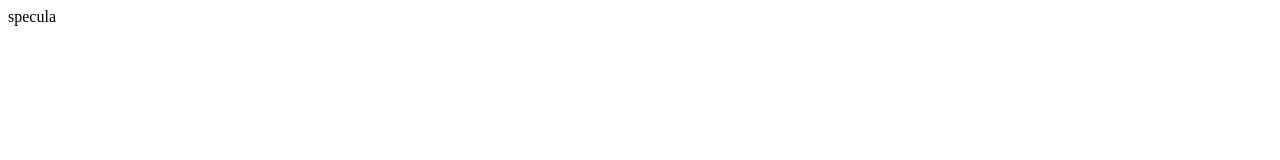
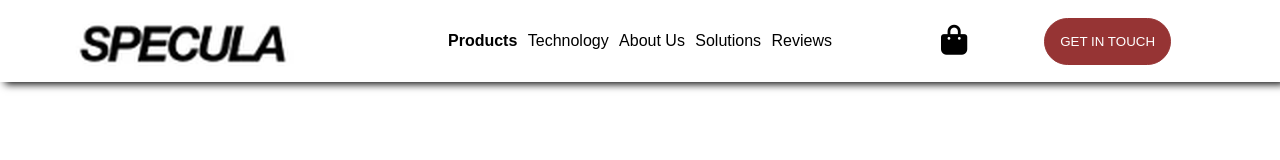
Before and after one commit to Elochukwu3/specula-ui, a plain HTML site: page index.html in a window 1280 px wide. Drawn offline with Linux system fonts and the light colour scheme.

Commit message:
Initial Commit

```diff
--- a/index.html
+++ b/index.html
@@ -4,10 +4,35 @@
     <meta charset="UTF-8">
     <meta name="viewport" content="width=device-width, initial-scale=1.0">
     <title>Specula</title>
+    <link rel="stylesheet" href="../specula-ui/styles/navigation.css">
+    <link rel="stylesheet" href="https://cdnjs.cloudflare.com/ajax/libs/font-awesome/6.5.0/css/all.min.css">
 </head>
 <body>
     <div>
-        <header>specula</header>
+        <header class="navigation">
+            <div class="nav_img">
+                <img src="../specula-ui/images/logo.png" alt="A logo">
+            </div>
+
+            <div class="nav_content">
+                <p style="font-weight: 800;">Products</p>
+                <p>Technology</p>
+                <p>About Us</p>
+                <p>Solutions</p>
+                <p>Reviews</p>
+            </div>
+
+            <div class="nav_part">
+                <div class="nav_icon">
+                    <i class="fa-solid fa-bag-shopping"></i>
+                </div>
+
+                <div class="nav_btn">
+                    <button>GET IN TOUCH</button>
+                </div>
+            </div>
+        </header>
+
         <main></main>
         <footer></footer>
     </div>
--- /dev/null
+++ b/styles/navigation.css
@@ -0,0 +1,48 @@
+* {
+  padding: 0;
+  margin: 0;
+  font-family: arial;
+}
+
+.navigation {
+  display: flex;
+  flex-direction: row;
+  justify-content: space-evenly;
+  align-items: center;
+  border-bottom: 1px;
+  box-shadow: 5px 2px 8px;
+  width: 100%;
+}
+
+.nav_img {
+  width: 30%;
+}
+
+.nav_content {
+  display: flex;
+  flex-direction: row;
+  justify-content: space-between;
+  align-items: center;
+  width: 30%;
+}
+
+
+.nav_part {
+  display: flex;
+  flex-direction: row;
+  justify-content: space-evenly;
+  align-items: center;
+  width: 30%;
+}
+
+.nav_icon {
+  font-size: 30px;
+}
+
+.nav_btn button {
+  padding: 15px 15px;
+  border-radius: 40px;
+  border: 1px solid rgb(150, 52, 52);
+  background-color: rgb(150, 52, 52);
+  color: white;
+}
```
